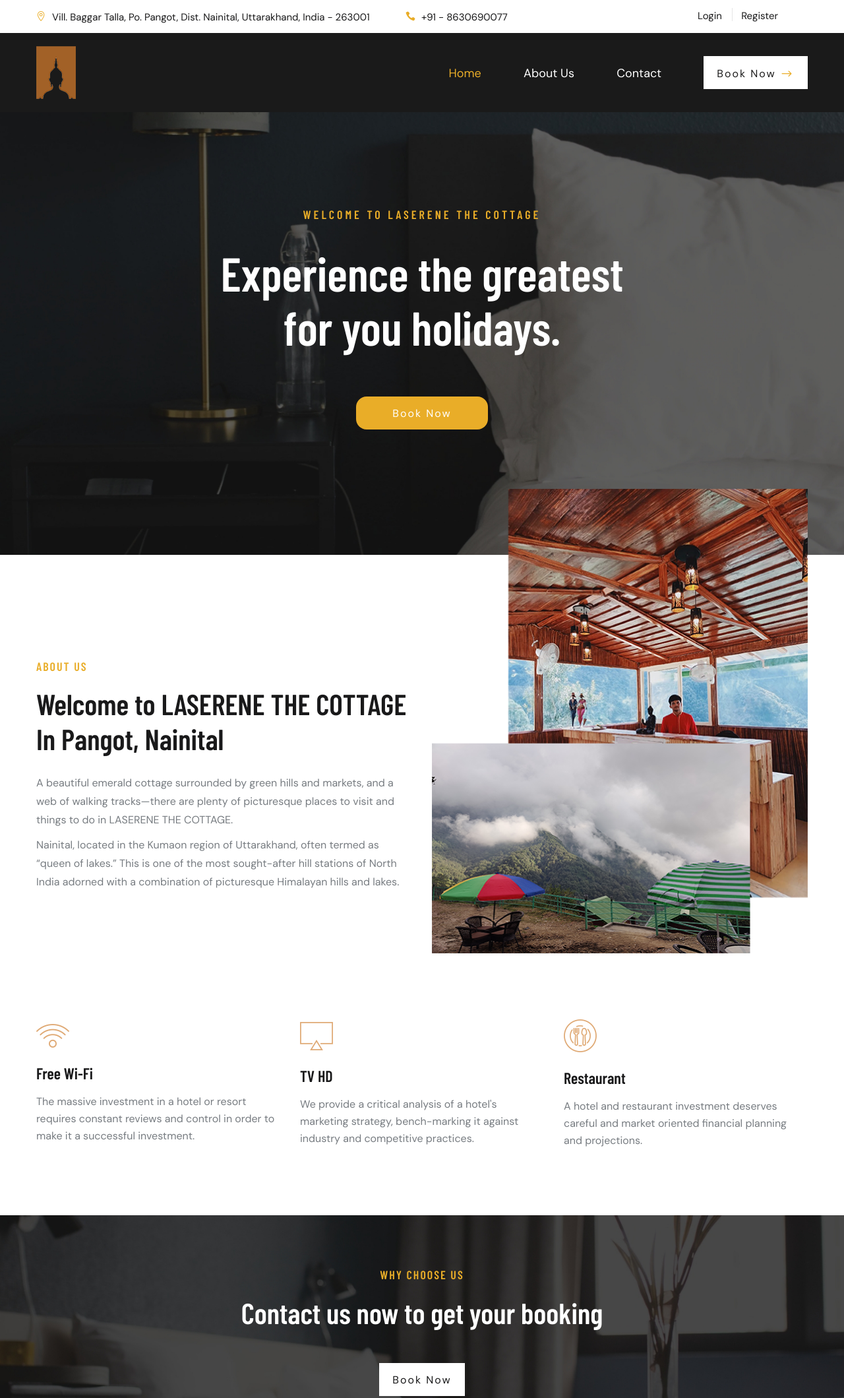
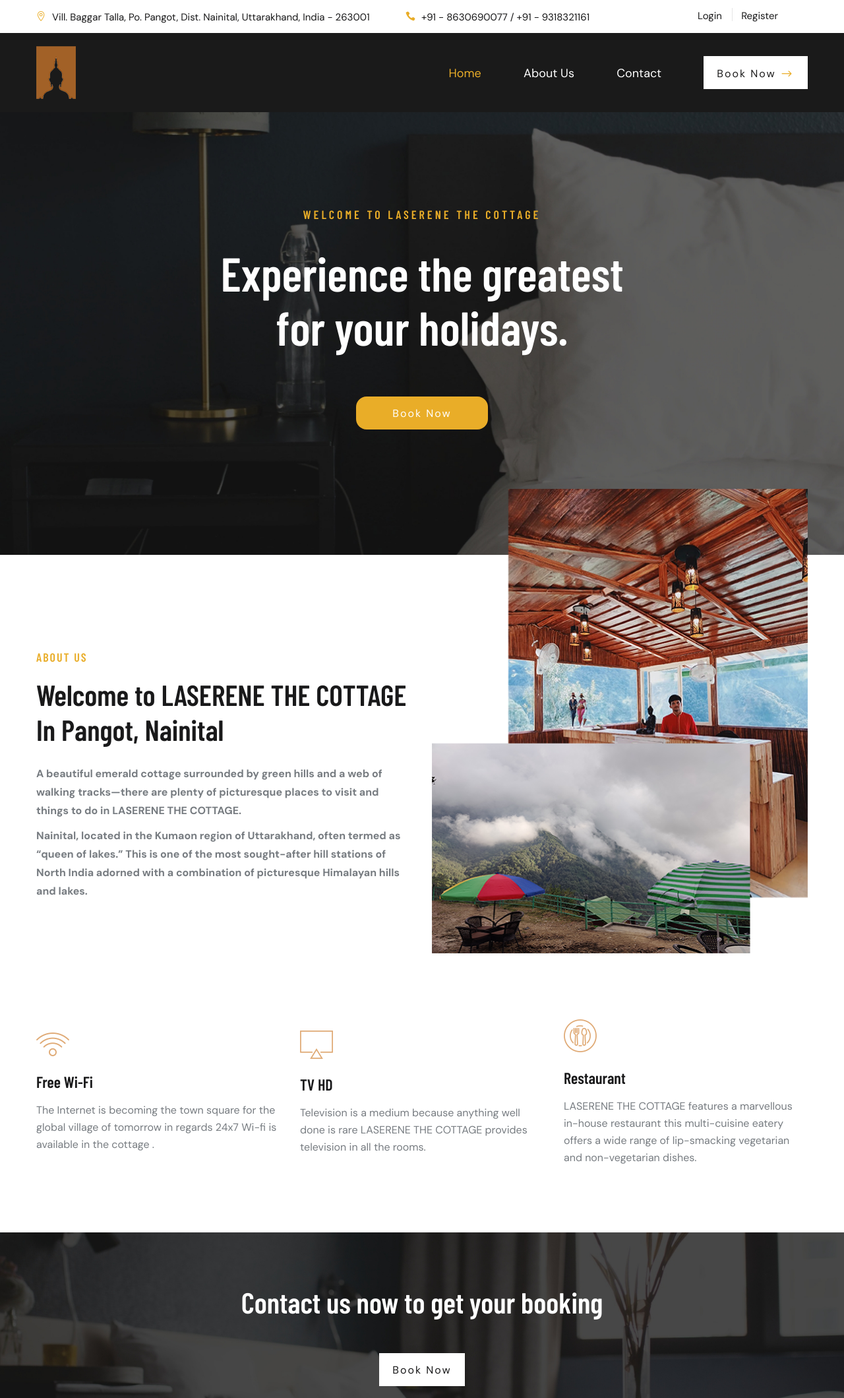
Before and after one commit to karan100010/pangot_site, a plain HTML site: page index.html in a window 1280 px wide. Shown: the top 2119 px of the page at 66% size. Drawn offline with nearby package versions, Linux system fonts and the light colour scheme; a web font is replaced by a local one.

Commit message:
updated home page

```diff
--- a/css/style.css
+++ b/css/style.css
@@ -238,7 +238,7 @@ ol {
 
 .header__top__widget {
 	padding: 14px 0 12px;
-	width: 800px;
+	width: 900px;
 }
 
 
@@ -1193,7 +1193,7 @@ ol {
 }
 
 .footer__about {
-	margin-bottom: 40px;
+	margin-bottom: 0px;
 }
 
 .footer__about .footer__logo {
@@ -1324,7 +1324,7 @@ ol {
 .footer__copyright {
 	border-top: 1px solid rgba(255, 255, 255, 0.1);
 	padding: 15px 0 12px;
-	margin-top: 35px;
+	margin-top: 15px;
 }
 
 .footer__copyright__text p {
@@ -3407,7 +3407,13 @@ ol {
 #fascilities{
 	justify-content: flex-start;
 }
-
+#foot{
+	padding-top: 15px;
+}
+
+.foot_num{
+	width: 300px;
+}
 /* .row {
 	justify-content: flex-start;
 } */
--- a/index.html
+++ b/index.html
@@ -7,7 +7,7 @@
     <meta name="keywords" content="LASERENE THE COTTAGE, unica, creative, html">
     <meta name="viewport" content="width=device-width, initial-scale=1.0">
     <meta http-equiv="X-UA-Compatible" content="ie=edge">
-    <title>LASERENE THE COTTAGE | Template</title>
+    <title>LASERENE THE COTTAGE </title>
 
     <!-- Css Styles -->
     <link rel="stylesheet" href="css/bootstrap.min.css" type="text/css">
@@ -39,7 +39,7 @@
         <div class="offcanvas__widget">
             <ul>
                 <li><span class="icon_pin_alt"></span> Vill. Baggar Talla, Po. LASERENE THE COTTAGE, Dist. Nainital, Uttarakhand, India - 263001</li>
-                <li><span class="icon_phone"></span> +91 - 8630690077</li>
+                <li><span class="icon_phone"></span> +91 - 8630690077 / +91 - 9318321161</li>
             </ul>
         </div>
         <!-- <div class="offcanvas__language">
@@ -68,7 +68,7 @@
                     <div class="col-lg-7">
                         <ul class="header__top__widget">
                             <li><span class="icon_pin_alt"></span> Vill. Baggar Talla, Po. Pangot, Dist. Nainital, Uttarakhand, India - 263001</li>
-                            <li><span class="icon_phone"></span> +91 - 8630690077</li>
+                            <li><span class="icon_phone"></span> +91 - 8630690077 / +91 - 9318321161</li>
                         </ul>
                     </div>
                     <div class="col-lg-5">
@@ -141,7 +141,7 @@
                 <div class="col-lg-12">
                     <div class="hero__text">
                         <h5>WELCOME TO LASERENE THE COTTAGE</h5>
-                        <h2>Experience the greatest for you holidays.</h2>
+                        <h2>Experience the greatest for your holidays.</h2>
                     </div>
                     <!-- <form action="#" class="filter__form">
                         <div class="filter__form__item filter__form__item--search">
@@ -198,8 +198,8 @@
                             <h5>ABOUT US</h5>
                             <h2>Welcome to LASERENE THE COTTAGE In Pangot, Nainital</h2>
                         </div>
-                        <p class="first-para">A beautiful emerald cottage surrounded by green hills and markets, and a web of walking tracks—there are plenty of picturesque places to visit and things to do in LASERENE THE COTTAGE.</p>
-                        <p class="last-para">Nainital, located in the Kumaon region of Uttarakhand, often termed as “queen of lakes.” This is one of the most sought-after hill stations of North India adorned with a combination of picturesque Himalayan hills and lakes.</p>
+                        <p class="first-para"><b>A beautiful emerald cottage surrounded by green hills and a web of walking tracks—there are plenty of picturesque places to visit and things to do in LASERENE THE COTTAGE.</b></p>
+                        <p class="last-para"><b>Nainital, located in the Kumaon region of Uttarakhand, often termed as “queen of lakes.” This is one of the most sought-after hill stations of North India adorned with a combination of picturesque Himalayan hills and lakes.</b></p>
                         <!-- <img src="img/home-about/sign.png" alt=""> -->
                     </div>
                 </div>
@@ -221,8 +221,7 @@
                     <div class="services__item">
                         <img src="img/services/services-1.png" alt="">
                         <h4>Free Wi-Fi</h4>
-                        <p>The massive investment in a hotel or resort requires constant reviews and control in order to
-                            make it a successful investment.</p>
+                        <p>The Internet is becoming the town square for the global village of tomorrow in regards 24x7 Wi-fi is available in the cottage .</p>
                     </div>
                 </div>
                 <!-- <div class="col-lg-4 col-md-4 col-sm-6">
@@ -253,16 +252,14 @@
                     <div class="services__item">
                         <img src="img/services/services-5.png" alt="">
                         <h4>TV HD</h4>
-                        <p>We provide a critical analysis of a hotel's marketing strategy, bench-marking it against
-                            industry and competitive practices.</p>
+                        <p>Television is a medium because anything well done is rare LASERENE THE COTTAGE provides television in all the rooms.</p>
                     </div>
                 </div>
                 <div class="col-lg-4 col-md-4 col-sm-6">
                     <div class="services__item">
                         <img src="img/services/services-6.png" alt="">
                         <h4>Restaurant</h4>
-                        <p>A hotel and restaurant investment deserves careful and market oriented financial planning and
-                            projections.</p>
+                        <p>LASERENE THE COTTAGE features a marvellous in-house restaurant this multi-cuisine eatery offers a wide range of lip-smacking vegetarian and non-vegetarian dishes.</p>
                     </div>
                 </div>
             </div>
@@ -496,7 +493,7 @@
                 <div class="col-lg-8 text-center">
                     <div class="chooseus__text">
                         <div class="section-title">
-                            <h5>WHY CHOOSE US</h5>
+                            <!-- <h5>WHY CHOOSE US</h5> -->
                             <h2>Contact us now to get your booking</h2>
                         </div>
                         <a href="#foot" class="primary-btn">Book Now</a>
@@ -632,7 +629,7 @@
                             <div class="footer__logo">
                                 <a href="#"><img src="img/logo.png" alt=""></a>
                             </div>
-                            <h4>+91 - 8630690077</h4>
+                            <h4 class="foot_num">+91 - 8630690077 / +91 - 9318321161</h4>
                             <ul>
                                 <li>Vill. Baggar Talla, Po. Pangot, Dist. Nainital, Uttarakhand, India - 263001</li>
                                 <li>info@laserenethecottage.com</li>
```
